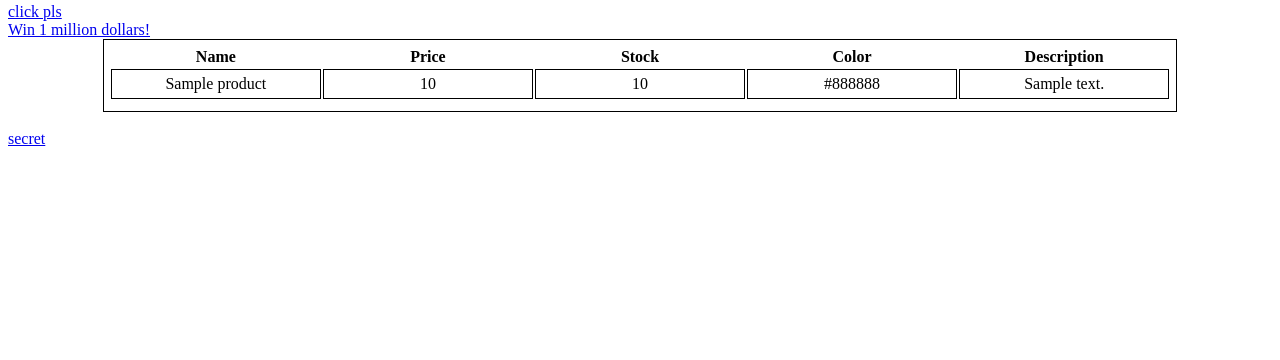
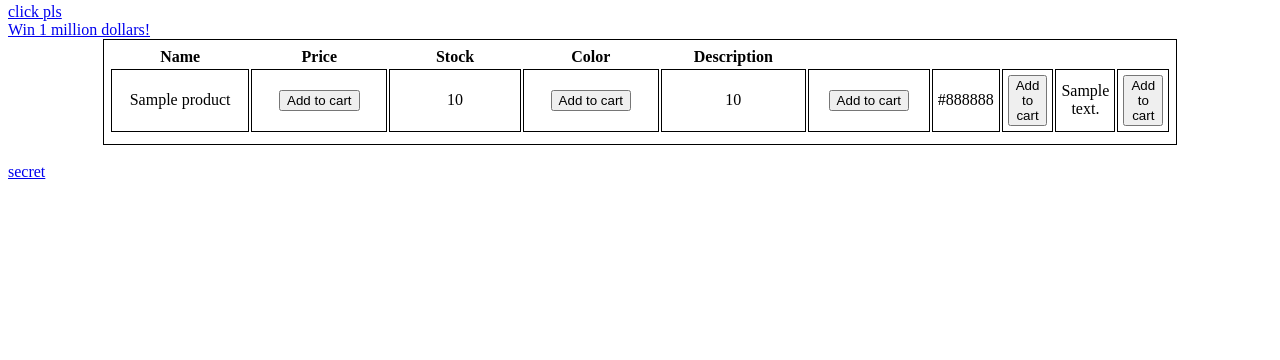
Before and after one commit to JakobMoregard/E-commerce, a Flask app: page / in a window 1280 px wide. Shown: the part 440-800 px from the top of the page. Run offline with Flask 2, Linux system fonts and the light colour scheme; tables that the repository leaves empty or names only in its code hold one stand-in row (values such as "Sample post").

Commit message:
cookies 14

```diff
--- a/templates/test.html
+++ b/templates/test.html
@@ -55,6 +55,7 @@
         <tr>
             {% for item in dict_item.items() %}
             <td> {{ item[1] }} </td>
+            <td> <button type="button">Add to cart</button> </td>
             {% endfor %}
         </tr>
 
```
